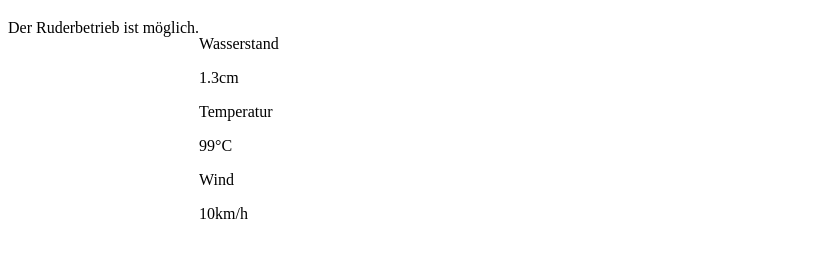
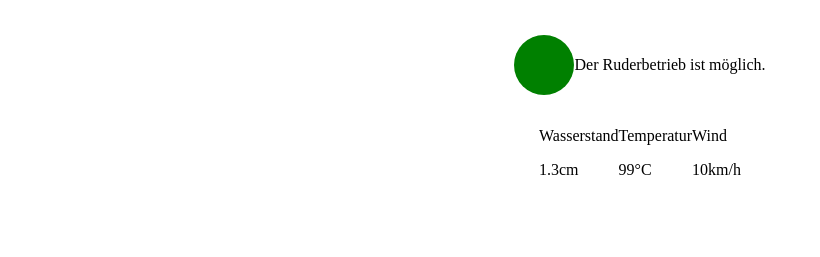
Before and after one commit to SpacialCircumstances/Ruderampel, a plain HTML site: page demo.html in a window 1280 px wide. Shown: the part 61-318 px from the top of the page, without its empty margins (0-820 px from the left). Drawn offline with Linux system fonts and the light colour scheme.

Commit message:
Very basic styling and fix ampel

```diff
--- a/ruderampel.css
+++ b/ruderampel.css
@@ -1,7 +1,41 @@
 .ruderampel {
     display: flex;
+    flex-direction: column;
+    align-items: center;
 }
 
-.hidden {
+.ruderampel .ampel {
+    display: flex;
+    flex-direction: row;
+    justify-content: space-between;
+    align-items: center;
+}
+
+.ruderampel .ampel .color {
+    width: 60px;
+    height: 60px;
+    border-radius: 50%;
+}
+
+.ruderampel .ampel .green {
+    background-color: green;
+}
+
+.ruderampel .ampel .yellow {
+    background-color: yellow;
+}
+
+.ruderampel .ampel .red {
+    background-color: red;
+}
+
+.ruderampel .measurements {
+    display: flex;
+    flex-direction: row;
+    justify-content: space-between;
+    align-items: center;
+}
+
+.ruderampel .hidden {
     display: none;
 }
--- a/ruderampel.js
+++ b/ruderampel.js
@@ -9,11 +9,11 @@ const initializeAmpel = () => {
     const el = document.createElement('div');
     el.classList.add('ampel');
 
-    const color = document.createElement('span');
+    const color = document.createElement('p');
     color.classList.add('color');
 
-    const text = document.createElement('span');
-    color.classList.add('description');
+    const text = document.createElement('p');
+    text.classList.add('description');
 
     el.appendChild(color);
     el.appendChild(text);
@@ -21,10 +21,10 @@ const initializeAmpel = () => {
     return {
         ampel: el,
         setAmpel: (state) => {
-            el.classList.remove('green');
-            el.classList.remove('red');
-            el.classList.remove('yellow');
-            el.classList.add(state);
+            color.classList.remove('green');
+            color.classList.remove('red');
+            color.classList.remove('yellow');
+            color.classList.add(state);
             text.innerText = ampelColorToDescription(state);
         }
     }
```
